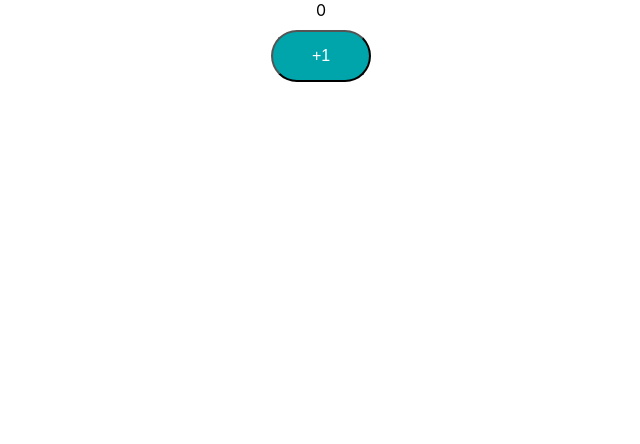
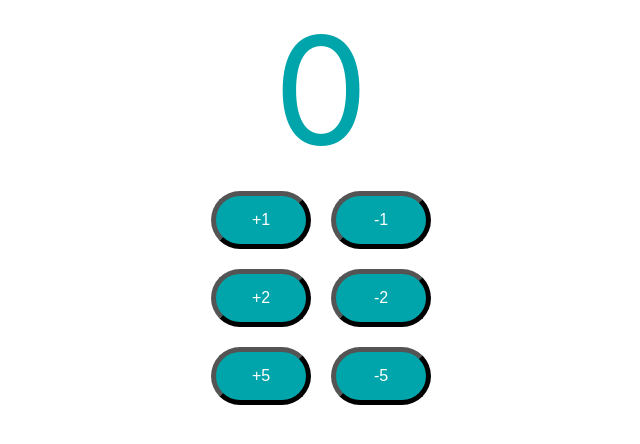
Before and after one commit to khyojun/react-udemy, a React (Create React App) app in the folder todo-app/: page / in a window 1280 px wide. Shown: the top 444 px of the page, without its empty margins (319-959 px from the left). Built offline with nearby package versions, Linux system fonts and the light colour scheme.

Commit message:
아직 counter 로 합치는거 안됨

```diff
--- a/todo-app/src/App.js
+++ b/todo-app/src/App.js
@@ -2,7 +2,6 @@ import logo from './logo.svg';
 import './App.css';
 import { Component } from 'react';
 
-import './components/learning-examples/LearningComponent'
 import Counter from './components/counter/Counter';
 
 // 중괄호 안하면 디폴트 컴포넌트로 export 됨. 그래서 특정 컴포넌트 하고 싶으면 중괄호 넣기
@@ -11,7 +10,8 @@ import Counter from './components/counter/Counter';
 function App() {
   return (
     <div className="App">
-      <Counter/>
+        <Counter/>
+
     </div>
   );
 }
--- /dev/null
+++ b/todo-app/src/components/counter/Counter.css
@@ -0,0 +1,25 @@
+
+.counterButton{
+    font-size: 16px;
+    background-color: #00a5ab;
+    width: 100px;
+    margin: 10px;
+    color: white;
+    padding: 15px;
+    border-radius: 30px;
+    border-width: 5px;
+}
+
+
+.count{
+    font-size: 150px;
+    padding: 20px;
+
+
+
+}
+
+.totalCount{
+    color: #00a5ab;
+    font-size: 150px;
+}
--- a/todo-app/src/components/counter/Counter.jsx
+++ b/todo-app/src/components/counter/Counter.jsx
@@ -1,19 +1,49 @@
-export default function Counter() {
+
+import { useState} from 'react';
+import {PropTypes} from 'prop-types';
+import './Counter.css'
 
 
-    const buttonStyle = {
-        fontSize: "16px",
-        backgroundColor: "#00a5ab",
-        width: "100px",
-        margin: "10px",
-        color: "white",
-        padding: "15px",
-        borderRadius: "30px"
 
-    }; // 따로 빼내서 진행
+export default function Counter(){
+
+    const [count, setCount] = useState(0)
+
+    return (
+
+
+        <>
+            <span className="totalCount">{count}</span>
+            <CounterButton by={1}/>
+            <CounterButton by={2}/>
+            <CounterButton by={5}/>
+
+        </>
+
+
+    )
+}
+
+
+
+
+
+ function CounterButton({by}) {
+
+
+    const [count, setCount] = useState(0);
+
+    // useState를 사용하면 2개를 반환 state값, update할 함수
+    // 위 경우처럼 지정하면 state값이 -> count, update하는 함수 -> setCount가 된다.
 
     function incrementCounterFunction(){
-        console.log('increment clicked')
+        setCount(count + by)
+        console.log(count)
+    }
+
+    function decreaseCounterFunction(){
+        setCount(count - by)
+        console.log(count)
     }
 
 
@@ -21,16 +51,27 @@ export default function Counter() {
     // js에서는 style에 - 표시가 허가되지 않음.
     return (
         <div className="Counter">
-            <span className="count">0</span>
             <div>
                 <button className="counterButton"
                 onClick={incrementCounterFunction}
-                style={buttonStyle}
-                >+1</button>
+                >+{by}</button>
+                <button className="counterButton"
+                onClick={decreaseCounterFunction}
+                >-{by}</button>
+            </div>
 
-            </div>
         </div>
 
 
     )
 }
+
+
+CounterButton.propTypes = {
+    by: PropTypes.number
+}
+
+
+CounterButton.defaultProps = {
+    by: 1
+}
```
Also changed, not shown: 1 other file (tests, documents, lock files or other folders).
